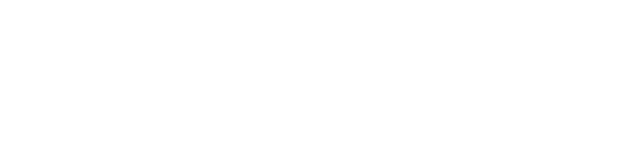
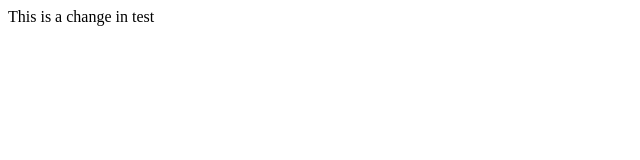
Before and after one commit to czoob/Project-1-Facial-Recognition, a plain HTML site: page index.html in a window 1280 px wide. Shown: the whole page, without its empty margins (0-640 px from the left). Drawn offline with nearby package versions, Linux system fonts and the light colour scheme.

Commit message:
test number 2

```diff
--- a/index.html
+++ b/index.html
@@ -18,13 +18,16 @@
   <script src="https://cdnjs.cloudflare.com/ajax/libs/moment.js/2.22.1/moment.js"></script>
 
 
+    This is a change in test
 
   <script>
 
 
 
 
-    console.log('this is a test branch')
+    console.log('this is a test branch');
+
+
 
 
   </script>
```
